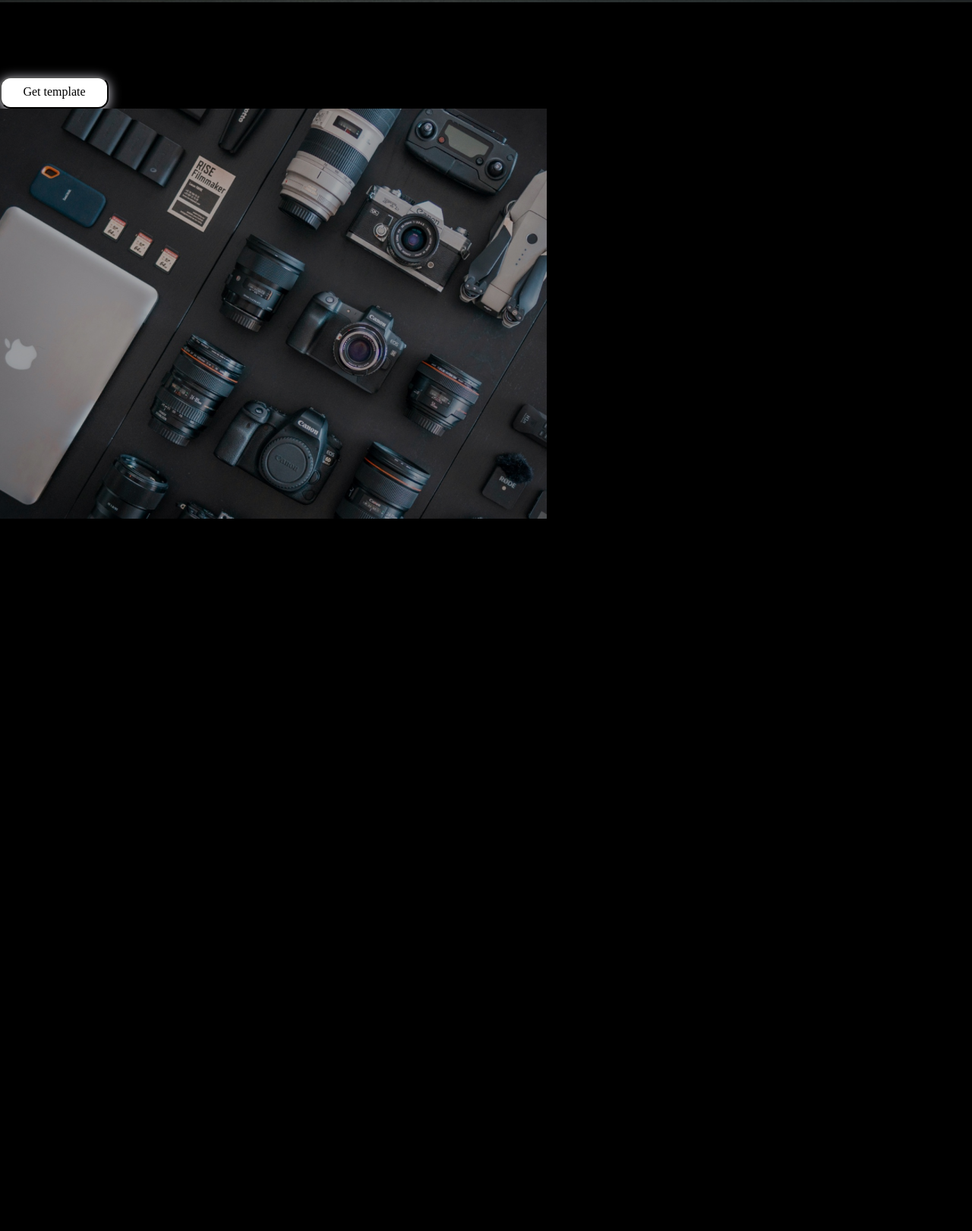
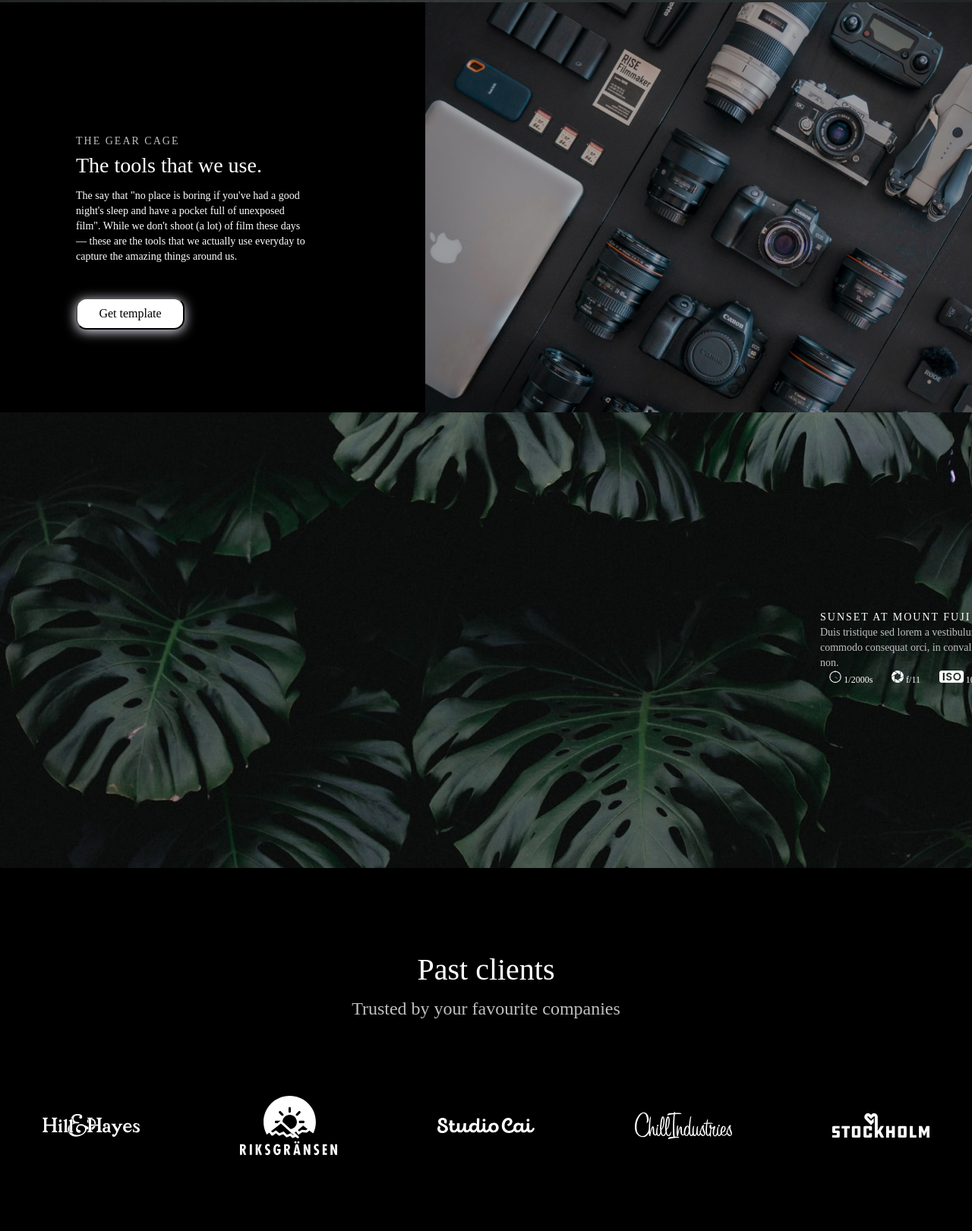
Before and after one commit to Sanchous2405/APERTURE, a plain HTML site: page index.html in a window 1280 px wide. Shown: the part 2956-4577 px from the top of the page at 76% size. Before the commit the page ends 3643 px from the top, so only its background shows below. Drawn offline with nearby package versions, Linux system fonts and the light colour scheme.

Commit message:
add clients

```diff
--- /dev/null
+++ b/assets/styles/_clients.scss
@@ -0,0 +1,39 @@
+.clients {
+    width: 100%;
+    margin: 0% auto;
+    padding-top: 113px;
+}
+.past {
+    font-family: 'Poppins';
+    font-style: normal;
+    font-weight: 400;
+    font-size: 40px;
+    line-height: 42px;
+    /* identical to box height, or 105% */
+
+    text-align: center;
+
+    color: #FFFFFF;
+}
+.compain {
+    padding-top: 15px;
+    font-family: 'Poppins';
+    font-style: normal;
+    font-weight: 400;
+    font-size: 24px;
+    line-height: 30px;
+    /* identical to box height, or 125% */
+
+    text-align: center;
+
+    color: #C0C0C0;
+
+}
+.partners {
+    padding-top: 100px;
+    padding-bottom: 100px;
+    margin: 0% auto;
+    width: 1168px;
+    display: flex;
+    justify-content: space-between;
+}
--- a/assets/styles/_content.scss
+++ b/assets/styles/_content.scss
@@ -4,7 +4,16 @@
     background-image: url(/assets/image/content/IMAGE.png);
     display: flex ;
     flex-direction: column;
-    padding: 260px 0px 264px 1080px;
+    padding: 260px 0px 0px 1080px;
+
+}
+.content1 {
+    width: 100%;
+    height: 600px;
+    background-image: url(/assets/image/content/IMAGE1.png);
+    display: flex ;
+    flex-direction: column;
+    padding: 260px 0px 0px 1080px;
 
 }
 .sign {
--- a/assets/styles/_tools.scss
+++ b/assets/styles/_tools.scss
@@ -0,0 +1,56 @@
+.tools {
+    width: 100%;
+    display: flex;
+    flex-direction: row;
+}
+.cage {
+
+    display: flex;
+    flex-direction: column;
+    padding: 173px 150px 0px 100px;
+}
+.gear {
+    font-family: 'Poppins';
+    font-style: normal;
+    font-weight: 400;
+    font-size: 14px;
+    line-height: 20px;
+    /* identical to box height, or 143% */
+
+    letter-spacing: 2px;
+    text-transform: uppercase;
+
+    color: #C0C0C0;
+
+}
+.use {
+    padding-top: 6px;
+    font-family: 'Poppins';
+    font-style: normal;
+    font-weight: 400;
+    font-size: 28px;
+    line-height: 32px;
+    /* identical to box height, or 114% */
+
+
+    color: #FFFFFF;
+
+}
+.say {
+
+    padding-top: 14px;
+    padding-bottom: 20px;
+    font-family: 'Poppins';
+    font-style: normal;
+    font-weight: 400;
+    font-size: 14px;
+    line-height: 20px;
+    /* or 143% */
+
+
+    color: #FFFFFF;
+}
+.knob {
+}
+.form {
+}
--- a/assets/styles/style.scss
+++ b/assets/styles/style.scss
@@ -27,3 +27,4 @@
 @import '_container.scss';
 @import '_content.scss';
 @import '_tools.scss';
+@import '_clients.scss';
--- a/index.html
+++ b/index.html
@@ -79,7 +79,14 @@
    <div class="content">
     <p class="sign">Sunset at Mount Fuji</p>
     <p class="label">Duis tristique sed lorem a vestibulum. Cras commodo consequat orci, in convallis risus egestas non.</p>
+    <div class="box">
+      <p class="cnt"><img src="/assets/image/head/Combined-Shape.png" alt="">  1/2000s</p>
+      <p class="cnt"><img src="/assets/image/head/Combined-Shape2.png" alt="">  f/11</p>
+      <p class="cnt"><img src="/assets/image/head/Combined-Shape3.png" alt="">  100</p>
+      <p class="cnt"><img src="/assets/image/head/Fill-1.png" alt="">  Iceland</p>
+  </div>
    </div>
+
     <!-- TOOLS -->
     <div class="tools">
       <div class="cage">
@@ -90,6 +97,29 @@
       </div>
       <img src="/assets/image/tools/IMAGE.png" alt="">
     </div>
+    <!-- CONTENT -->
+    <div class="content1">
+      <p class="sign">Sunset at Mount Fuji</p>
+      <p class="label">Duis tristique sed lorem a vestibulum. Cras commodo consequat orci, in convallis risus egestas non.</p>
+      <div class="box">
+        <p class="cnt"><img src="/assets/image/head/Combined-Shape.png" alt="">  1/2000s</p>
+        <p class="cnt"><img src="/assets/image/head/Combined-Shape2.png" alt="">  f/11</p>
+        <p class="cnt"><img src="/assets/image/head/Combined-Shape3.png" alt="">  100</p>
+        <p class="cnt"><img src="/assets/image/head/Fill-1.png" alt="">  Iceland</p>
+    </div>
+     </div>
+     <!-- CLIENTS -->
+     <div class="clients">
+      <p class="past">Past clients</p>
+      <p class="compain">Trusted by your favourite companies</p>
+      <div class="partners">
+        <img src="/assets/image/clients/Combined-Shape1.svg" alt="">
+        <img src="/assets/image/clients/Combined-Shape2.svg" alt="">
+        <img src="/assets/image/clients/Combined-Shape3.svg" alt="">
+        <img src="/assets/image/clients/Combined-Shape4.svg" alt="">
+        <img src="/assets/image/clients/Combined-Shape5.svg" alt="">
+      </div>
+     </div>
 </body>
 
 </html>
```
Also changed, not shown: assets/image/clients/Combined-Shape1.svg (added), assets/image/clients/Combined-Shape2.svg (added), assets/image/clients/Combined-Shape3.svg (added), assets/image/clients/Combined-Shape4.svg (added), assets/image/clients/Combined-Shape5.svg (added), assets/image/content/IMAGE1.png (added), assets/styles/style.css, 1 other file.
